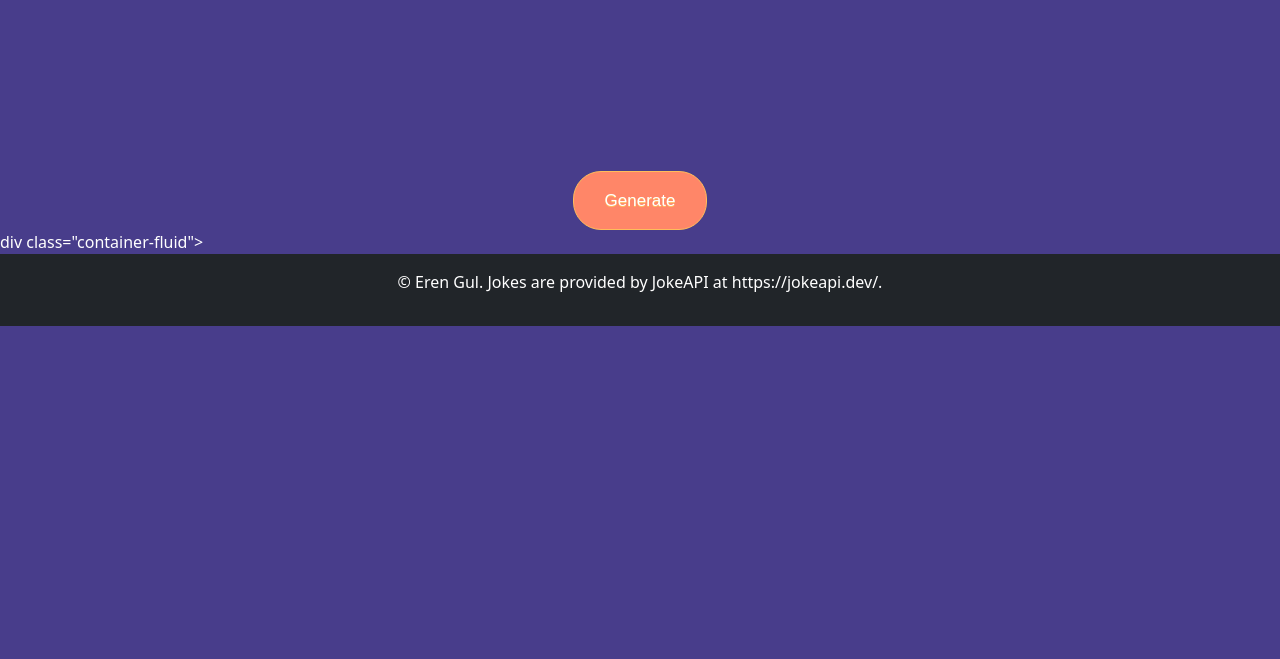
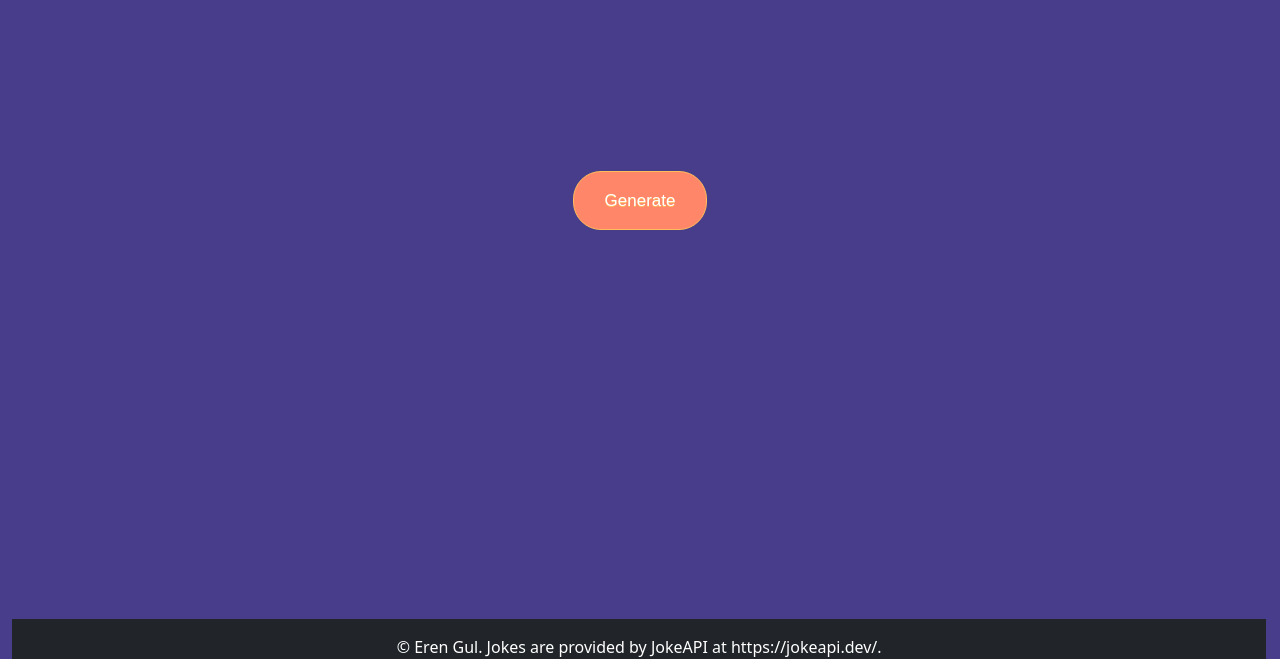
Before and after one commit to eygul/dadjoker, a plain HTML site: page index.html in a window 1280 px wide. Shown: the part 141-800 px from the top of the page. Drawn offline with nearby package versions, Linux system fonts and the light colour scheme.

Commit message:
fix issues

```diff
--- a/index.html
+++ b/index.html
@@ -19,7 +19,7 @@
     </div>
     <script src="app.js"></script>
     <script src="https://cdn.jsdelivr.net/npm/bootstrap@5.3.2/dist/js/bootstrap.bundle.min.js" integrity="sha384-C6RzsynM9kWDrMNeT87bh95OGNyZPhcTNXj1NW7RuBCsyN/o0jlpcV8Qyq46cDfL" crossorigin="anonymous"></script>
-    div class="container-fluid">
+    <div class="container-fluid">
     <footer class="py-3 bg-dark text-white text-center">
       <div class="container">
         <p>&copy; Eren Gul. Jokes are provided by JokeAPI at https://jokeapi.dev/.</p>
--- a/static/styles.css
+++ b/static/styles.css
@@ -26,3 +26,19 @@ h1, h3, a{
 	position:relative;
 	top:1px;
 }
+
+<style>
+html {
+  position: relative;
+  min-height: 100%;
+}
+body {
+  margin-bottom: 60px; /* Height of the footer */
+}
+footer {
+  position: absolute;
+  bottom: 0;
+  width: 98%;
+  height: 40px; /* Height of the footer */
+  background-color: #f5f5f5;
+}
```
